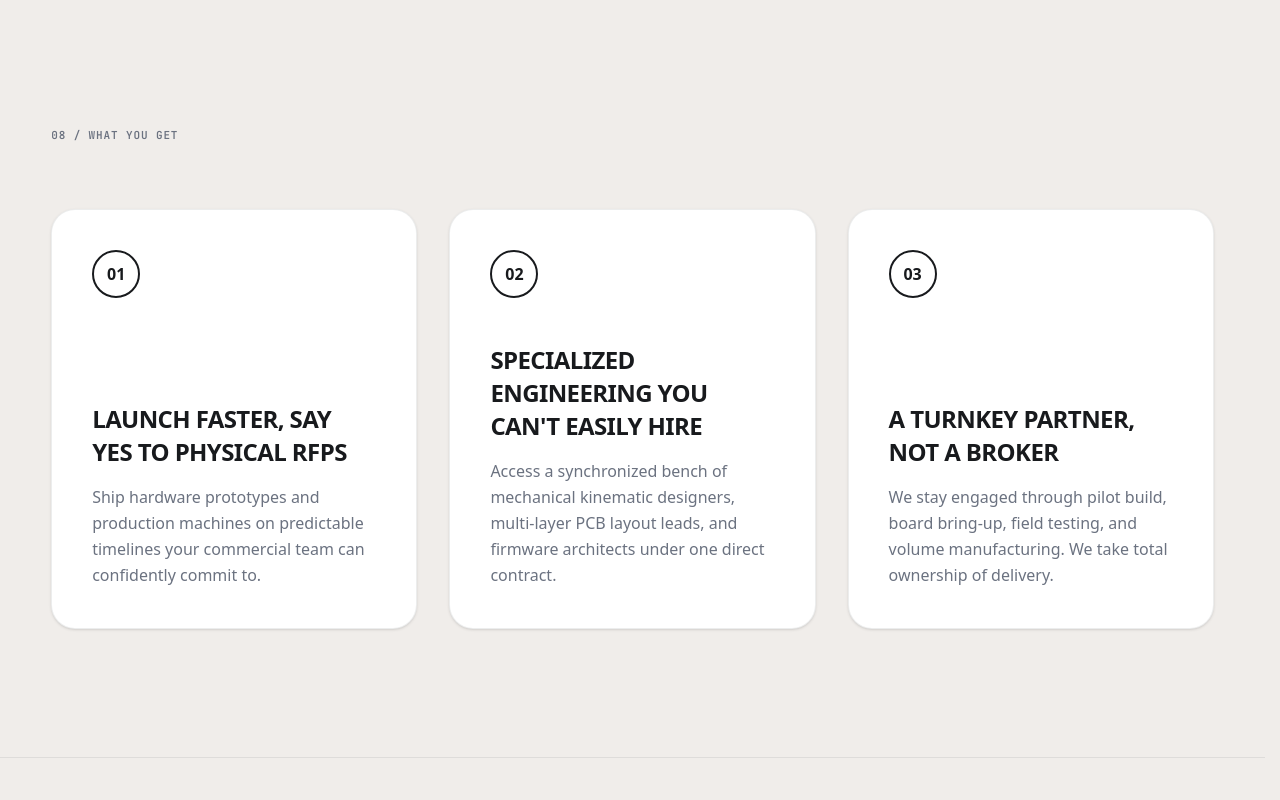
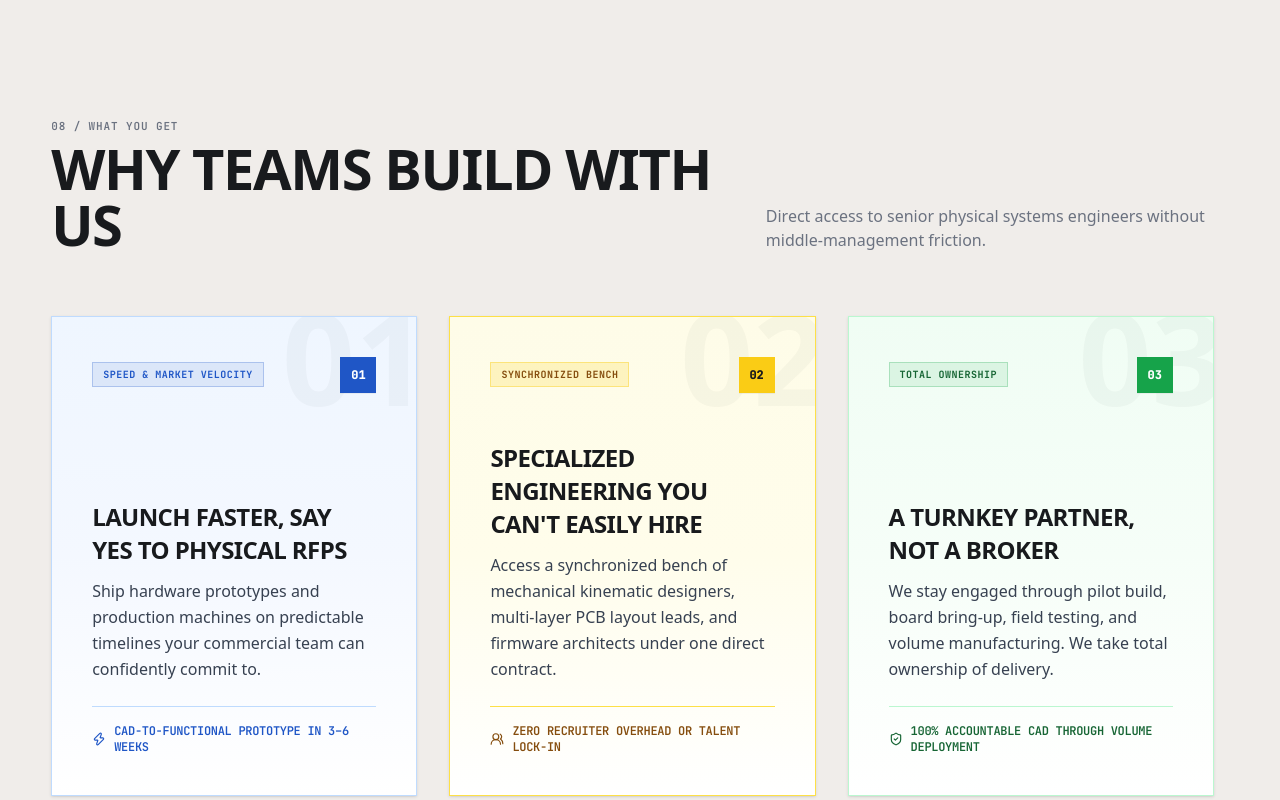
Before and after one commit to HarshaJyos/solvempire_test, a Next.js app: page / in a window 1280 px wide. Shown: the part 8420-9220 px from the top of the page. Built offline with nearby package versions, Linux system fonts and the light colour scheme.

Commit message:
style: apply cohesive blended color palettes and sharp badges to 08 / what you get cards

```diff
--- a/src/components/home/IndiseaWhatYouGet.tsx
+++ b/src/components/home/IndiseaWhatYouGet.tsx
@@ -1,28 +1,73 @@
 "use client";
 
 import React from "react";
+import { Zap, Users2, ShieldCheck, ArrowUpRight } from "lucide-react";
 
-const BENEFITS = [
+interface BenefitCard {
+  num: string;
+  tag: string;
+  title: string;
+  description: string;
+  bullet: string;
+  bgGradient: string;
+  borderColor: string;
+  badgeBg: string;
+  badgeText: string;
+  pillBg: string;
+  pillText: string;
+  pillBorder: string;
+  accentColor: string;
+  icon: typeof Zap;
+}
+
+const BENEFITS: BenefitCard[] = [
   {
     num: "01",
+    tag: "SPEED & MARKET VELOCITY",
     title: "Launch faster, say yes to physical RFPs",
     description: "Ship hardware prototypes and production machines on predictable timelines your commercial team can confidently commit to.",
-    hoverBorder: "hover:border-[#0EA5E9]",
-    hoverBg: "hover:bg-[#0EA5E9]/5",
+    bullet: "CAD-to-functional prototype in 3–6 weeks",
+    bgGradient: "bg-gradient-to-b from-[#EFF6FF] via-[#F4F8FF] to-[#FFFFFF]",
+    borderColor: "border-[#BFDBFE] hover:border-[#1F56C6]",
+    badgeBg: "bg-[#1F56C6]",
+    badgeText: "text-white",
+    pillBg: "bg-[#1F56C6]/10",
+    pillText: "text-[#1F56C6]",
+    pillBorder: "border-[#1F56C6]/25",
+    accentColor: "text-[#1F56C6]",
+    icon: Zap,
   },
   {
     num: "02",
+    tag: "SYNCHRONIZED BENCH",
     title: "Specialized engineering you can't easily hire",
     description: "Access a synchronized bench of mechanical kinematic designers, multi-layer PCB layout leads, and firmware architects under one direct contract.",
-    hoverBorder: "hover:border-[#FACC15]",
-    hoverBg: "hover:bg-[#FACC15]/5",
+    bullet: "Zero recruiter overhead or talent lock-in",
+    bgGradient: "bg-gradient-to-b from-[#FEFCE8] via-[#FFFDEB] to-[#FFFFFF]",
+    borderColor: "border-[#FDE047] hover:border-[#EAB308]",
+    badgeBg: "bg-[#FACC15]",
+    badgeText: "text-[#181A1D]",
+    pillBg: "bg-[#FACC15]/20",
+    pillText: "text-[#854D0E]",
+    pillBorder: "border-[#FACC15]/40",
+    accentColor: "text-[#854D0E]",
+    icon: Users2,
   },
   {
     num: "03",
+    tag: "TOTAL OWNERSHIP",
     title: "A turnkey partner, not a broker",
     description: "We stay engaged through pilot build, board bring-up, field testing, and volume manufacturing. We take total ownership of delivery.",
-    hoverBorder: "hover:border-[#22C55E]",
-    hoverBg: "hover:bg-[#22C55E]/5",
+    bullet: "100% accountable CAD through volume deployment",
+    bgGradient: "bg-gradient-to-b from-[#F0FDF4] via-[#F6FEF8] to-[#FFFFFF]",
+    borderColor: "border-[#BBF7D0] hover:border-[#16A34A]",
+    badgeBg: "bg-[#16A34A]",
+    badgeText: "text-white",
+    pillBg: "bg-[#16A34A]/10",
+    pillText: "text-[#166534]",
+    pillBorder: "border-[#16A34A]/25",
+    accentColor: "text-[#166534]",
+    icon: ShieldCheck,
   },
 ];
 
@@ -30,33 +75,62 @@ export function IndiseaWhatYouGet() {
   return (
     <section className="py-24 sm:py-32 bg-[var(--surface-canvas)] font-sans">
       <div className="indisea-wrap space-y-12 sm:space-y-16">
+        <div className="flex flex-col sm:flex-row sm:items-end justify-between gap-4">
           <div>
-          <span className="indisea-eyebrow">08 / what you get</span>
+            <span className="indisea-eyebrow block">08 / what you get</span>
+            <h2 className="font-display font-extrabold text-3xl sm:text-5xl lg:text-[56px] text-[var(--text-heading)] uppercase tracking-tight mt-2">
+              Why Teams Build With Us
+            </h2>
+          </div>
+          <p className="font-sans text-sm sm:text-base text-[var(--text-muted)] max-w-md">
+            Direct access to senior physical systems engineers without middle-management friction.
+          </p>
         </div>
 
         <div className="grid grid-cols-1 md:grid-cols-3 gap-6 sm:gap-8">
-          {BENEFITS.map((b) => (
+          {BENEFITS.map((b) => {
+            const Icon = b.icon;
+            return (
               <div
                 key={b.num}
-              className={`p-8 sm:p-10 rounded-3xl bg-[var(--surface-card)] border border-[var(--border-hairline)] ${b.hoverBorder} ${b.hoverBg} transition-all duration-300 flex flex-col justify-between min-h-[320px] sm:min-h-[420px] shadow-sm group`}
+                className={`relative p-8 sm:p-10 rounded-none ${b.bgGradient} border ${b.borderColor} transition-all duration-300 flex flex-col justify-between min-h-[360px] sm:min-h-[440px] shadow-sm hover:shadow-md group overflow-hidden`}
               >
-              {/* Top Circled Number */}
-              <div className="w-12 h-12 rounded-full border-2 border-[var(--text-heading)] flex items-center justify-center font-display font-bold text-base text-[var(--text-heading)] group-hover:scale-110 transition-transform">
+                {/* Background Architectural Watermark Number */}
+                <span className="absolute -right-3 -top-6 font-display font-black text-8xl sm:text-9xl text-slate-900/[0.03] select-none pointer-events-none">
+                  {b.num}
+                </span>
+
+                {/* Top Bar: Sharp Pill Tag & Number Badge */}
+                <div className="flex items-center justify-between gap-3 relative z-10">
+                  <span className={`inline-flex items-center px-2.5 py-1 rounded-none font-mono text-[10px] font-bold uppercase tracking-wider border ${b.pillBg} ${b.pillText} ${b.pillBorder}`}>
+                    {b.tag}
+                  </span>
+
+                  <div className={`w-9 h-9 rounded-none ${b.badgeBg} ${b.badgeText} flex items-center justify-center font-mono font-extrabold text-xs shadow-2xs`}>
                     {b.num}
                   </div>
+                </div>
 
-              {/* Bottom Text Content */}
-              <div className="space-y-4">
+                {/* Bottom Content Area */}
+                <div className="space-y-6 pt-12 relative z-10">
+                  <div className="space-y-3">
                     <h3 className="font-display font-extrabold text-xl sm:text-2xl uppercase tracking-tight text-[var(--text-heading)] leading-snug">
                       {b.title}
                     </h3>
-                <p className="font-sans text-sm sm:text-base text-[var(--text-muted)] leading-relaxed font-normal">
+                    <p className="font-sans text-sm sm:text-base text-[var(--text-body)] leading-relaxed font-normal">
                       {b.description}
                     </p>
                   </div>
 
+                  {/* Highlighted Micro-Deliverable Bullet */}
+                  <div className={`pt-4 border-t ${b.borderColor} flex items-center gap-2 font-mono text-xs font-semibold ${b.accentColor} uppercase tracking-tight`}>
+                    <Icon className="w-3.5 h-3.5 shrink-0" />
+                    <span>{b.bullet}</span>
                   </div>
-          ))}
+                </div>
+              </div>
+            );
+          })}
         </div>
       </div>
     </section>
```
Lines whose indentation alone changed are shown as unchanged.
